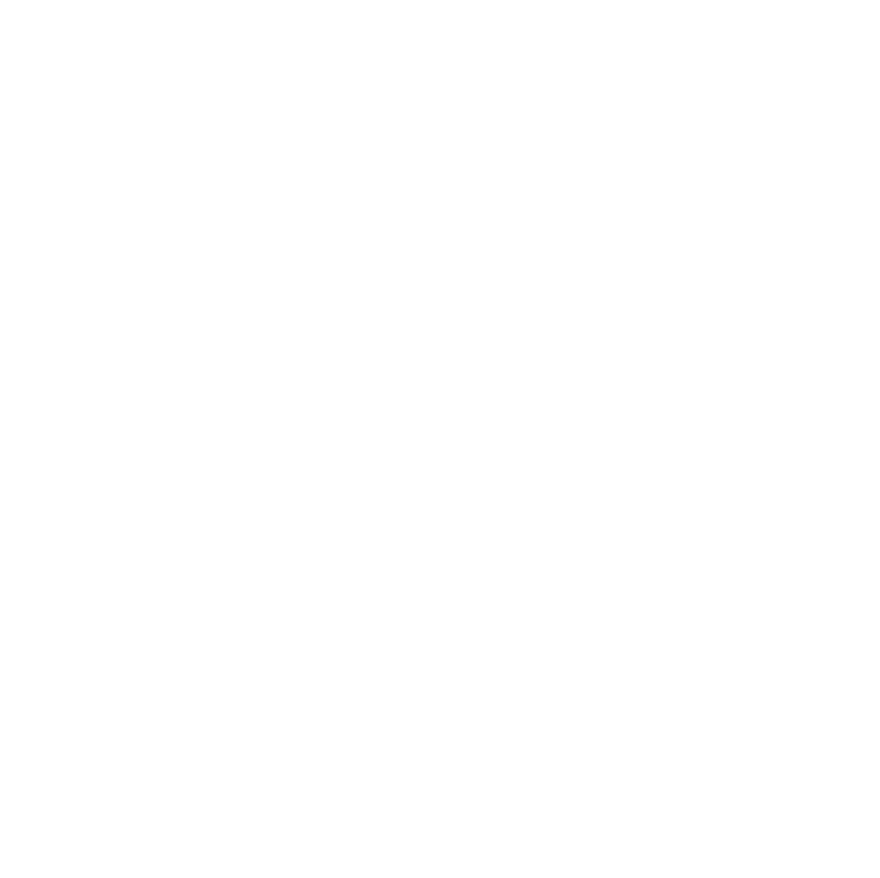
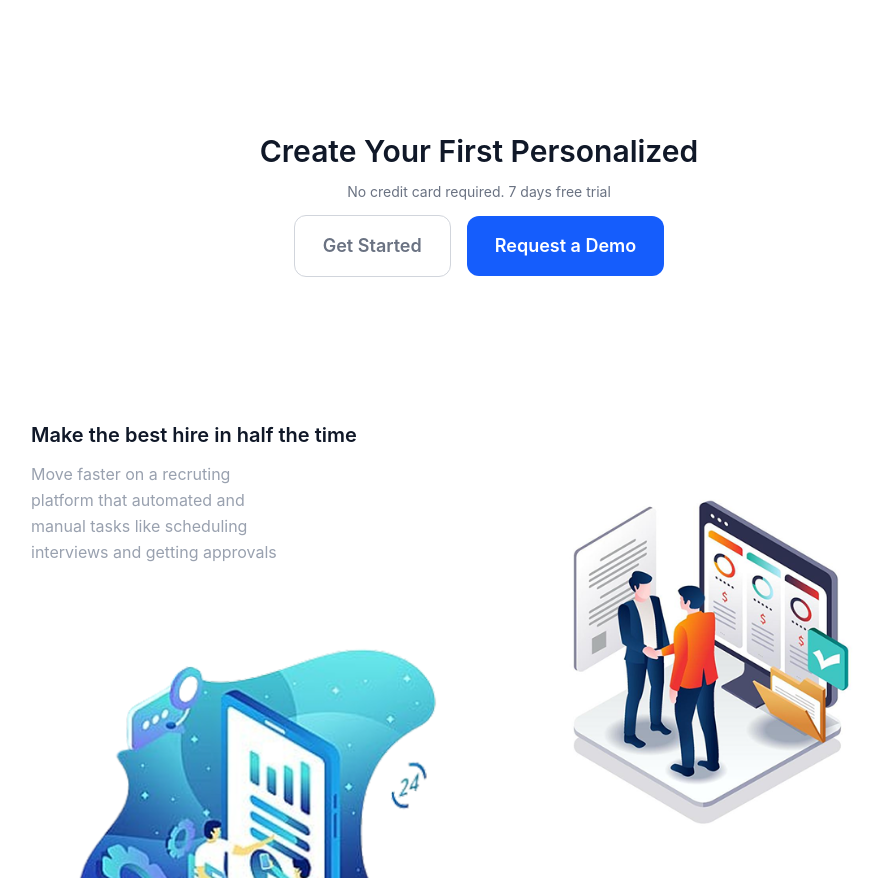
Before and after one commit to Nattapan-T/my-landing-page, a React (Vite) app: page / in a window 1280 px wide. Shown: the part 1922-2800 px from the top of the page, without its empty margins (161-1041 px from the left). Before the commit the page ends 1959 px from the top, so only its background shows below. Built offline with nearby package versions, Linux system fonts and the light colour scheme.

Commit message:
feat: create showcase session and adjust layout

```diff
--- a/src/App.tsx
+++ b/src/App.tsx
@@ -1,16 +1,18 @@
 import Hero from "./components/hero";
 import Menu from "./components/menu";
 import Client from "./components/client";
+import Feature from "./components/feature";
+import RequestDemo from "./components/request-demo";
+import Showcase from "./components/showcase";
 import chartImage from "./assets/77bed93c22cc94457124aff6df696718c0c77f3c.png";
-import Feature from "./components/feature";
 
 function App() {
   return (
-    <div className="min-h-screen flex flex-col pb-20 ">
+    <div className="min-h-screen flex flex-col">
       <Menu />
       <main className="flex-1 px-6 md:px-14">
         <Hero />
-        <section className="pb-16 pt-8 md:px-10 md:pb-24 md:pt-12">
+        <section className="mt-8 mb-16 md:mt-28">
           <div className="mx-auto max-w-4xl">
             <img
               className="w-full h-auto shadow-sm ring-1 ring-gray-200"
@@ -21,6 +23,8 @@
         </section>
         <Client />
         <Feature />
+        <RequestDemo />
+        <Showcase />
       </main>
     </div>
   );
--- a/src/components/Hero/index.tsx
+++ b/src/components/Hero/index.tsx
@@ -1,6 +1,6 @@
 function Hero() {
   return (
-    <section className="px-6 pt-16 md:pt-44">
+    <section className="mt-16 md:mt-44">
       <div className="mx-auto max-w-4xl text-center">
         <h1 className="text-4xl font-semibold leading-tight text-gray-900 md:text-5xl">
           Make Your First <span className="text-blue-600">Impression</span>{" "}
--- a/src/components/Menu/NavBar.tsx
+++ b/src/components/Menu/NavBar.tsx
@@ -26,7 +26,7 @@
           <img src={logo} alt="Logo" className="h-14 w-auto" />
         </div>
 
-        <ul className="hidden justify-center gap-8 text-lg  text-gray-500 md:flex">
+        <ul className="hidden justify-center gap-16 text-lg  text-gray-500 md:flex">
           <li className="cursor-pointer hover:text-blue-600">Home</li>
           <li className="cursor-pointer hover:text-blue-600">Product</li>
           <li className="cursor-pointer hover:text-blue-600">Feature</li>
@@ -34,10 +34,10 @@
         </ul>
 
         <div className="flex justify-end gap-3">
-          <button className="rounded-md border border-gray-300 px-4 py-2 text-lg  text-gray-500 hover:bg-gray-50">
+          <button className="rounded-md border border-gray-300 px-4 py-2 text-md  text-gray-500 hover:bg-gray-50">
             Sign in
           </button>
-          <button className="rounded-md bg-blue-600 px-4 py-2 text-lg  text-white hover:bg-blue-700">
+          <button className="rounded-md bg-blue-600 px-4 py-2 text-md  text-white hover:bg-blue-700">
             Sign up free
           </button>
         </div>
--- a/src/components/client/index.tsx
+++ b/src/components/client/index.tsx
@@ -8,7 +8,7 @@
 
 function Client() {
   return (
-    <section className="px-6 py-10">
+    <section className="py-10">
       <h3 className="text-md font-normal text-gray-400 text-center mb-8">
         Already loved and trusted by product team
       </h3>
--- a/src/components/feature/index.tsx
+++ b/src/components/feature/index.tsx
@@ -27,7 +27,7 @@
 
 function Feature() {
   return (
-    <section className="px-6 mt-20">
+    <section className="mt-24">
       <div className="mx-auto max-w-4xl text-center">
         <p className="text-sm text-blue-500">feature</p>
         <h2 className="text-3xl font-semibold text-gray-900">
--- /dev/null
+++ b/src/components/request-demo/index.tsx
@@ -0,0 +1,39 @@
+import { useState } from "react";
+
+function RequestDemo() {
+  const [isDemoRequested, setIsDemoRequested] = useState(false);
+
+  return (
+    <section className="mt-32">
+      <div className="mx-auto max-w-4xl text-center flex flex-col gap-3">
+        <h2 className="text-3xl font-semibold text-gray-900">
+          Create Your First Personalized
+        </h2>
+
+        <p className="mx-auto max-w-md text-base leading-relaxed text-gray-500 sm:max-w-md  md:max-w-xl md:text-sm">
+          No credit card required. 7 days free trial
+        </p>
+
+        <div className="flex items-center justify-center gap-4">
+          <button className="rounded-xl border border-gray-300 px-4 py-4 md:px-7 text-base font-semibold text-gray-500 hover:bg-gray-50 sm:text-lg">
+            Get Started
+          </button>
+          <button
+            className="rounded-xl bg-blue-600 px-4 py-4 md:px-7 text-base font-semibold text-white hover:bg-blue-700 sm:text-lg"
+            onClick={() => setIsDemoRequested(true)}
+          >
+            Request a Demo
+          </button>
+        </div>
+        {isDemoRequested && (
+          <div className="mt-4 text-center">
+            <p className="text-green-600 font-semibold text-sm">
+              Thank you for your request! We will contact you soon.
+            </p>
+          </div>
+        )}
+      </div>
+    </section>
+  );
+}
+export default RequestDemo;
--- /dev/null
+++ b/src/components/showcase/index.tsx
@@ -0,0 +1,70 @@
+import product1 from "../../assets/image 1.png";
+import product2 from "../../assets/image 2.png";
+
+interface ShowcaseItem {
+  image: string;
+  title: string;
+  description: string;
+}
+
+function ShowcaseCard({
+  item,
+  textTop = true,
+}: {
+  item: ShowcaseItem;
+  textTop?: boolean;
+}) {
+  return (
+    <div className={`flex flex-col ${textTop ? "" : "md:flex-col-reverse"}`}>
+      <div className="py-8 text-center md:text-start">
+        <h3 className="text-xl font-semibold text-gray-900 mb-3 mx-auto md:mx-0">
+          {item.title}
+        </h3>
+        <p className="text-md text-gray-400 md:max-w-64 mx-auto md:mx-0 leading-relaxed">
+          {item.description}
+        </p>
+      </div>
+      <img src={item.image} alt={item.title} className="h-auto w-auto mb-4" />
+    </div>
+  );
+}
+
+function Showcase() {
+  const showcaseItems: ShowcaseItem[] = [
+    {
+      image: product1,
+      title: "Make the best hire in half the time",
+      description:
+        "Move faster on a recruting platform that automated and manual tasks like scheduling interviews and getting approvals",
+    },
+    {
+      image: product2,
+      title: "Make the best hire in half the time",
+      description:
+        "Move faster on a recruting platform that automated and manual tasks like scheduling interviews and getting approvals",
+    },
+  ];
+
+  const mobileList = [...showcaseItems, ...showcaseItems];
+  const desktopList = [...showcaseItems, ...showcaseItems.toReversed()];
+
+  return (
+    <section className="mt-28">
+      <div className="mx-auto mt-16 max-w-4xl">
+        <div className="grid grid-cols-1 gap-y-14 md:hidden">
+          {mobileList.map((item, i) => (
+            <ShowcaseCard key={i} item={item} />
+          ))}
+        </div>
+
+        <div className="hidden md:grid grid-cols-2 gap-x-8 gap-y-14">
+          {desktopList.map((item, i) => (
+            <ShowcaseCard key={i} item={item} textTop={i % 2 === 0} />
+          ))}
+        </div>
+      </div>
+    </section>
+  );
+}
+
+export default Showcase;
```
